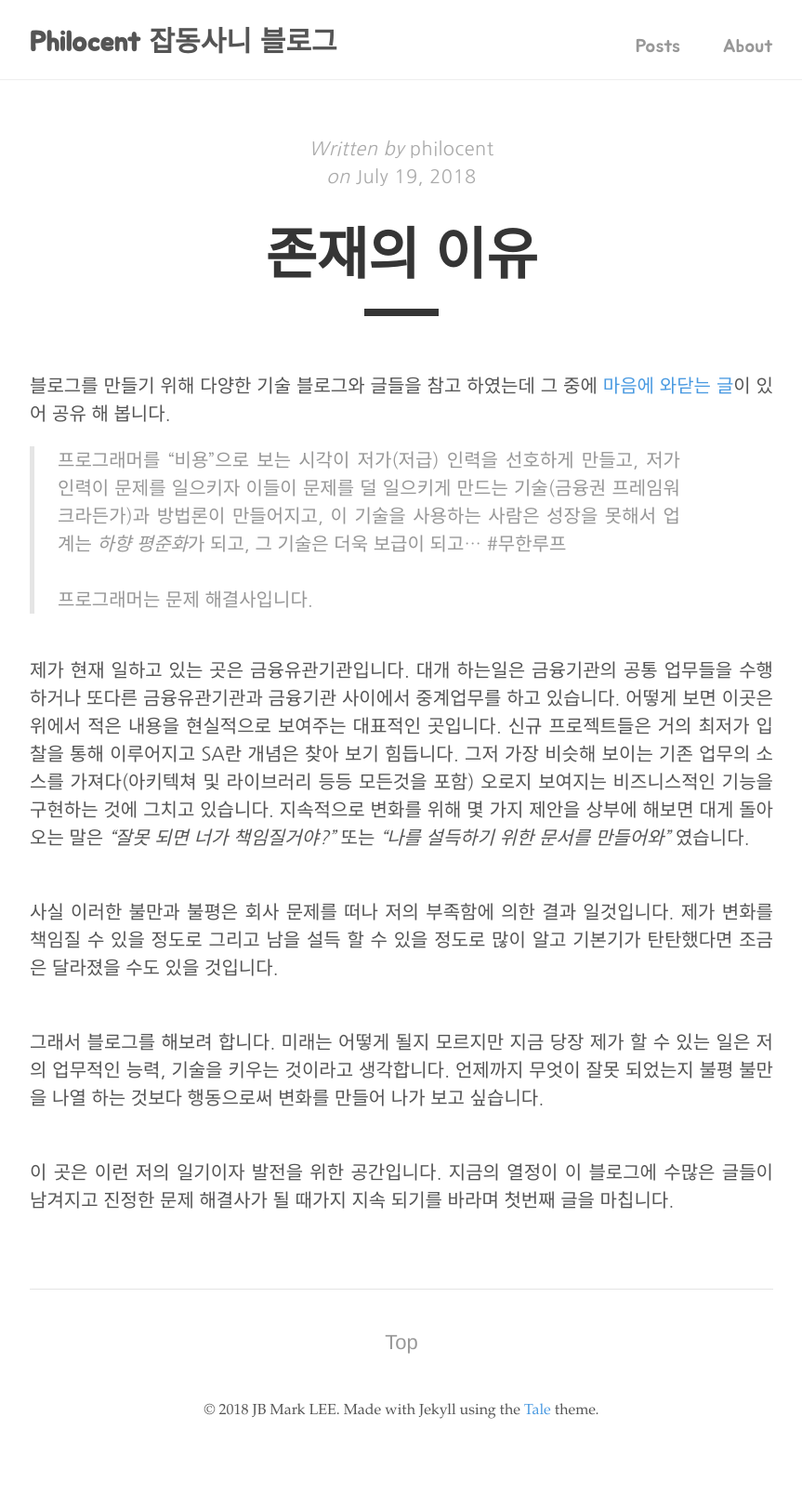
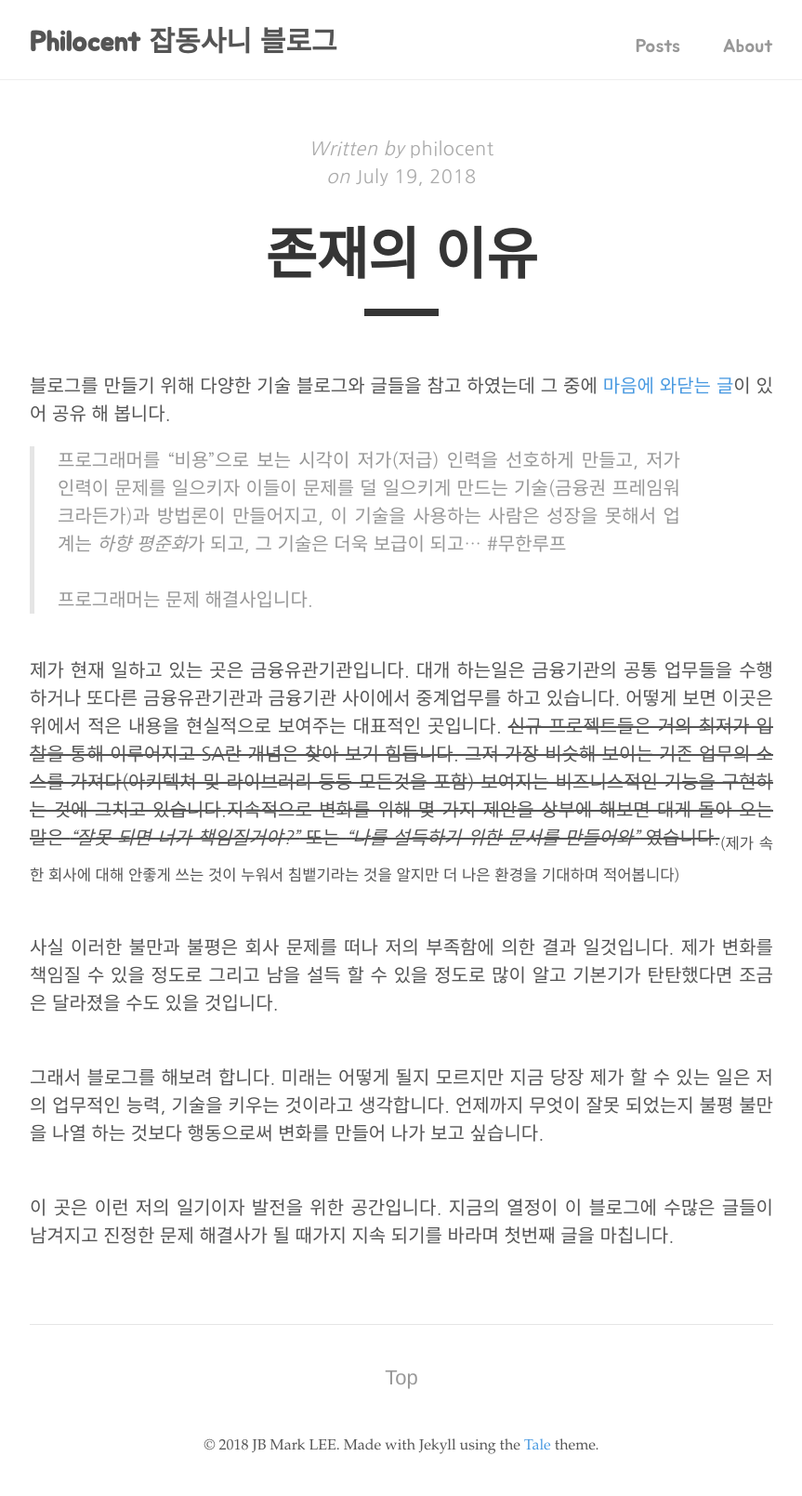
Before and after one commit to philocent/philocent.github.io, a Jekyll site: the page built from _posts/2018-07-19-first-post.md, in a window 1280 px wide. Shown: the whole page at 93% size, without its empty margins (208-1071 px from the left). Built offline with Jekyll 4.4.1, drawn with Linux system fonts in a browser that asks for light colours; before the commit the page ends 1571 px from its top, so only the background shows below that.

Commit message:
공격적인 문구를 바꾸자#2

```diff
--- a/_posts/2018-07-19-first-post.md
+++ b/_posts/2018-07-19-first-post.md
@@ -8,7 +8,7 @@ title: 존재의 이유
 > <br><br> 프로그래머는 문제 해결사입니다.
 
 <br>
-제가 현재 일하고 있는 곳은 금융유관기관입니다. 대개 하는일은 금융기관의 공통 업무들을 수행하거나 또다른 금융유관기관과 금융기관 사이에서 중계업무를 하고 있습니다. 어떻게 보면 이곳은 위에서 적은 내용을 현실적으로 보여주는 대표적인 곳입니다. 신규 프로젝트들은 거의 최저가 입찰을 통해 이루어지고 SA란 개념은 찾아 보기 힘듭니다. 그저 가장 비슷해 보이는 기존 업무의 소스를 가져다(아키텍쳐 및 라이브러리 등등 모든것을 포함) 오로지 보여지는 비즈니스적인 기능을 구현하는 것에 그치고 있습니다. 지속적으로 변화를 위해 몇 가지 제안을 상부에 해보면 대게 돌아 오는 말은 _"잘못 되면 너가 책임질거야?"_ 또는 _"나를 설득하기 위한 문서를 만들어와"_ 였습니다.
+제가 현재 일하고 있는 곳은 금융유관기관입니다. 대개 하는일은 금융기관의 공통 업무들을 수행하거나 또다른 금융유관기관과 금융기관 사이에서 중계업무를 하고 있습니다. 어떻게 보면 이곳은 위에서 적은 내용을 현실적으로 보여주는 대표적인 곳입니다. ~~신규 프로젝트들은 거의 최저가 입찰을 통해 이루어지고 SA란 개념은 찾아 보기 힘듭니다. 그저 가장 비슷해 보이는 기존 업무의 소스를 가져다(아키텍쳐 및 라이브러리 등등 모든것을 포함) 보여지는 비즈니스적인 기능을 구현하는 것에 그치고 있습니다.지속적으로 변화를 위해 몇 가지 제안을 상부에 해보면 대게 돌아 오는 말은 _"잘못 되면 너가 책임질거야?"_ 또는 _"나를 설득하기 위한 문서를 만들어와"_ 였습니다.~~<sub>(제가 속한 회사에 대해 안좋게 쓰는 것이 누워서 침뱉기라는 것을 알지만 더 나은 환경을 기대하며 적어봅니다)</sub>
 
 <br>
 사실 이러한 불만과 불평은 회사 문제를 떠나 저의 부족함에 의한 결과 일것입니다. 제가 변화를 책임질 수 있을 정도로 그리고 남을 설득 할 수 있을 정도로 많이 알고 기본기가 탄탄했다면 조금은 달라졌을 수도 있을 것입니다.
```
